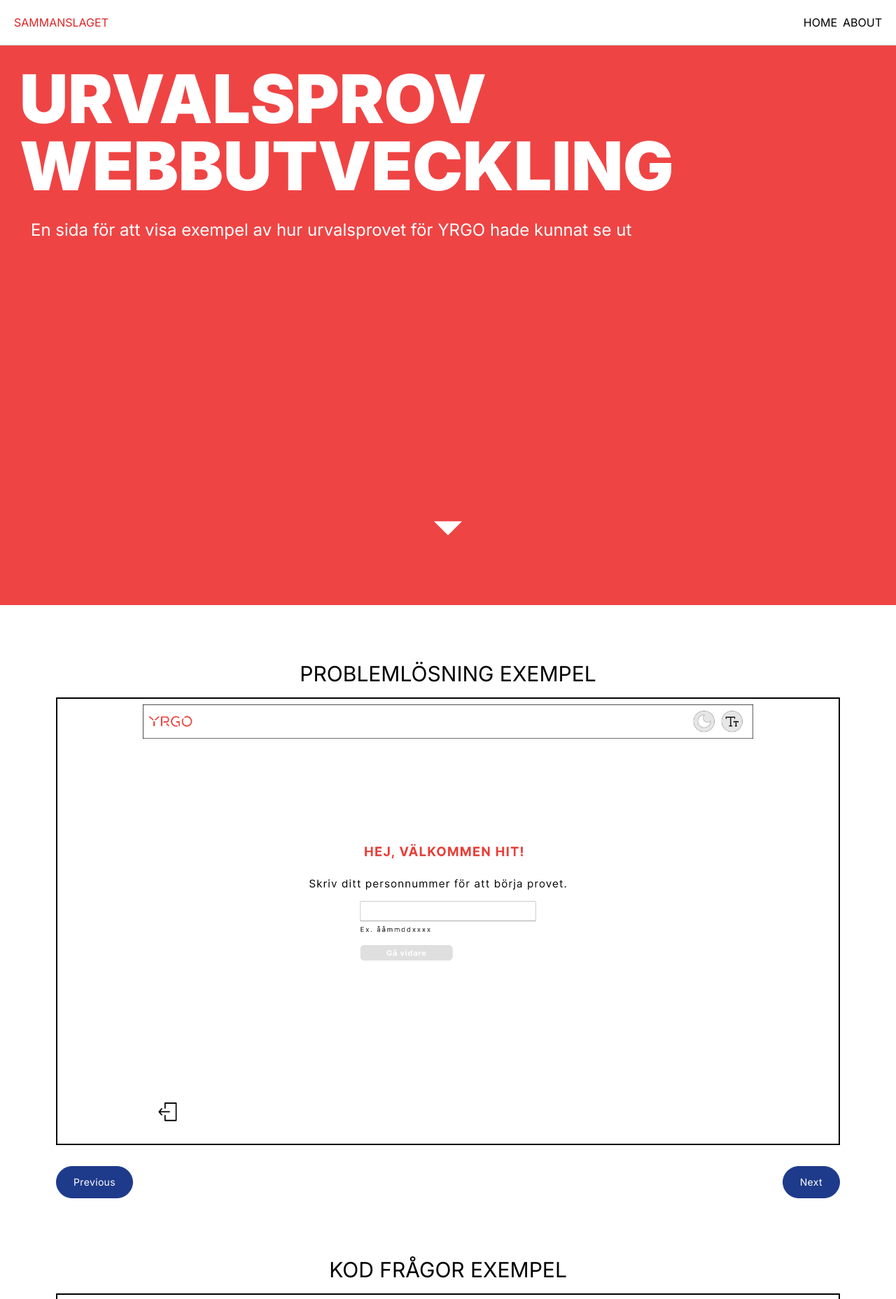
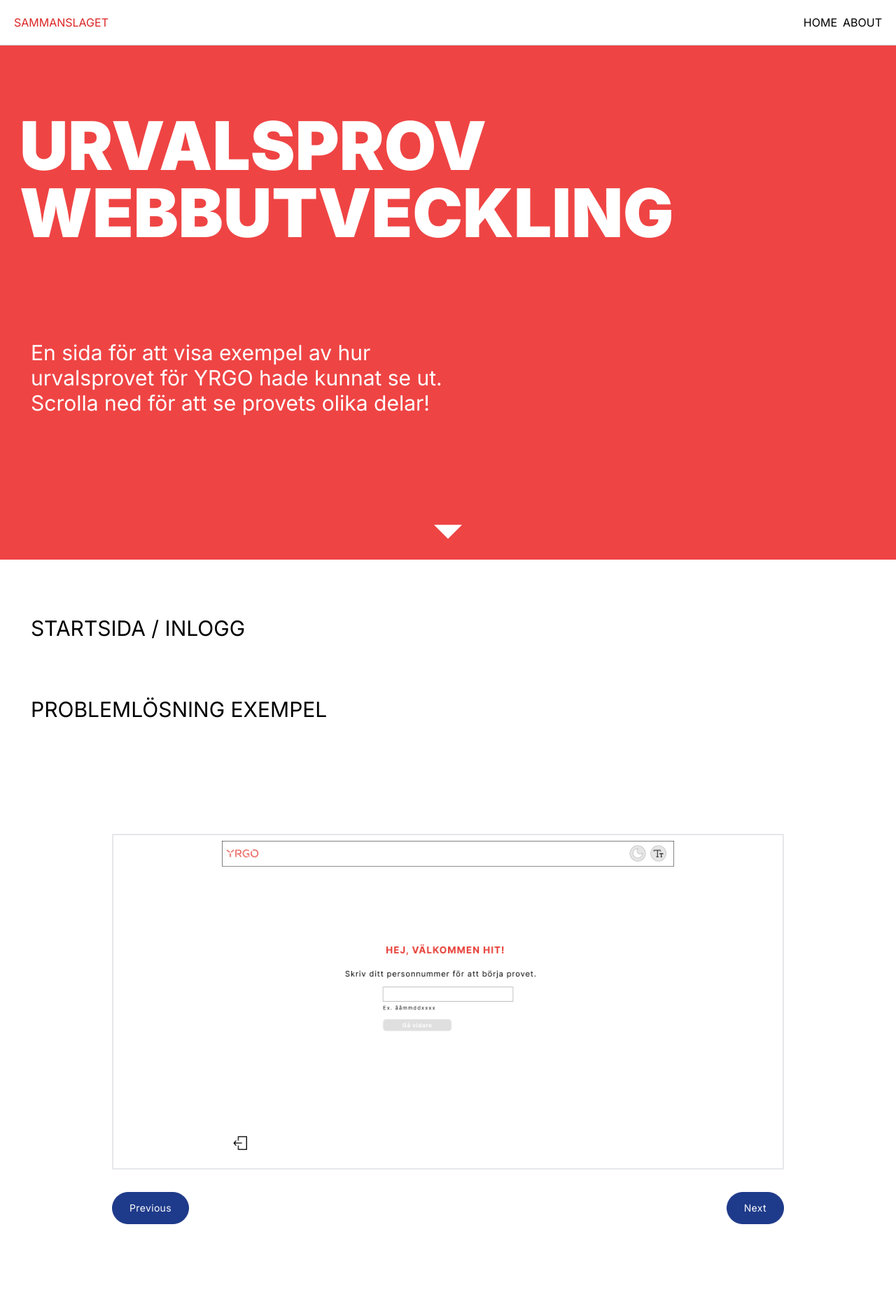
Before and after one commit to AnnaBrum/Sammanslaget, a Next.js app: page / in a window 1280 px wide. Shown: the top 1857 px of the page at 70% size. Built offline with nearby package versions, Linux system fonts and the light colour scheme.

Commit message:
styling changes of carousel and hero

```diff
--- a/src/app/components/JumpingArrow.jsx
+++ b/src/app/components/JumpingArrow.jsx
@@ -9,7 +9,7 @@ const JumpingArrow = () => {
   };
 
   return (
-    <div className="flex h-screen items-center justify-center">
+    <div className="flex justify-center">
       <motion.svg
 
         xmlns="http://www.w3.org/2000/svg"
--- a/src/app/components/imageCarousel.jsx
+++ b/src/app/components/imageCarousel.jsx
@@ -1,5 +1,5 @@
-'use client';
-import React, { useState } from 'react';
+"use client";
+import React, { useState } from "react";
 
 const ImageCarousel = ({ images }) => {
   const [currentIndex, setCurrentIndex] = useState(0);
@@ -13,17 +13,14 @@ const ImageCarousel = ({ images }) => {
   };
 
   return (
-    <div className= "relative w-full h-full p-20 ">
-
+    <div className="relative w-full h-full p-40 ">
       <img
         src={images[currentIndex]}
         alt="Carousel Image"
-        className="object-contain w-full h-full border-2 border-black p-2"
+        className="object-contain w-full h-full border-2 p-2"
       />
 
-
-
-      <div className="absolute bottom-1 left-20 right-20 flex justify-between">
+      <div className="bottom-1 flex justify-between">
         <button
           onClick={prevImage}
           className="inline-block text-sm mt-8 border rounded-full tracking-wide border-blue-900 text-white bg-blue-900 px-6 py-3 hover:bg-white hover:text-blue-900 transition"
@@ -37,8 +34,7 @@ const ImageCarousel = ({ images }) => {
           Next
         </button>
       </div>
-      </div>
-
+    </div>
   );
 };
 
--- a/src/app/components/navbar.jsx
+++ b/src/app/components/navbar.jsx
@@ -2,20 +2,24 @@ import Link from "next/link";
 
 export default function Navbar() {
   return (
-    <>
-      <nav className="flex flex-wrap justify-between p-5 bg-white sticky top-0 border-1-b-black-500 border-b border-gray-300">
+    <nav className="z-10 flex flex-wrap justify-between p-5 bg-white fixed top-0 w-full  border-b border-gray-300">
       <div>
         <span className="text-red-600">SAMMANSLAGET</span>
       </div>
       <div className="flex space-x-2">
-          <Link className="text-black hover:text-red-600 hover:font-bold" href="/">
+        <Link
+          className="text-black hover:text-red-600 hover:font-bold"
+          href="/"
+        >
           HOME
         </Link>
-          <Link href="/about" className="text-black hover:text-red-600 hover:font-bold">
+        <Link
+          href="/about"
+          className="text-black hover:text-red-600 hover:font-bold"
+        >
           ABOUT
         </Link>
       </div>
     </nav>
-    </>
   );
 }
--- a/src/app/layout.js
+++ b/src/app/layout.js
@@ -13,8 +13,10 @@ export default function RootLayout({ children }) {
   return (
     <html lang="en">
       <body className={inter.className}>
-        <Navbar />
-        {children}
+        <div className="flex flex-col h-screen">
+          <Navbar />
+          {children}
+        </div>
       </body>
     </html>
   );
--- a/src/app/page.jsx
+++ b/src/app/page.jsx
@@ -7,31 +7,35 @@ const images = [
   // Add more image URLs here
 ];
 
-const imagesSecond = [
-  "/Startsida-lightmode.jpeg",
-  "/budget.png"
-]
-
+const imagesSecond = ["/Startsida-lightmode.jpeg", "/budget.png"];
 
 export default function Home() {
   return (
     <main>
-      <div className="bg-red-500 h-screen min-h-full --tw-bg-opacity:1">
-        <h1 className="text-4xl sm:text-5xl md:text-7xl lg:text-8xl uppercase font-black p-7 [font-variation-settings:'wght'_900] hover:[font-variation-settings:'wght'_10] transition-[font-variation-settings] duration-200 text-white">
-          Urvalsprov Webbutveckling{" "}
+      <div className="bg-red-500 flex flex-col justify-between h-screen   --tw-bg-opacity:1">
+        <h1 className="text-4xl sm:text-5xl md:text-7xl lg:text-8xl uppercase font-black p-7 pt-40 [font-variation-settings:'wght'_900] hover:[font-variation-settings:'wght'_10] transition-[font-variation-settings] duration-200 text-white">
+          Urvalsprov <br/> Webbutveckling
         </h1>
-        <p className = "text-white text-2xl ml-11"> En sida för att visa exempel av hur urvalsprovet för YRGO hade kunnat se ut</p>
-        <JumpingArrow/>
-        <div>
+        <p className="text-white text-3xl ml-11">
+          En sida för att visa exempel av hur <br/> urvalsprovet för YRGO hade kunnat se ut. <br/>
+          Scrolla ned för att se provets olika delar!
+        </p>
 
-        </div>
+        <JumpingArrow />
       </div>
 
-      <div className="justify-center items-center h-screen mt-4 mb-4">
-        <h2 className = "text-3xl text-center -mb-16 mt-20">PROBLEMLÖSNING EXEMPEL</h2>
+      <div className="justify-center items-center h-screen mb-4">
+      <h2 className="text-3xl ml-11 mt-20">
+          STARTSIDA / INLOGG
+        </h2>
+        <h2 className="text-3xl ml-11 mt-20">
+          PROBLEMLÖSNING EXEMPEL
+        </h2>
         <ImageCarousel images={images} />
-        <h2 className = "text-3xl text-center -mb-16 mt-20">KOD FRÅGOR EXEMPEL</h2>
-        <ImageCarousel images = {imagesSecond} />
+        <h2 className="text-3xl ml-11 mt-20">
+          KOD FRÅGOR EXEMPEL
+        </h2>
+        <ImageCarousel images={imagesSecond} />
       </div>
     </main>
   );
```
Lines whose indentation alone changed are shown as unchanged.
